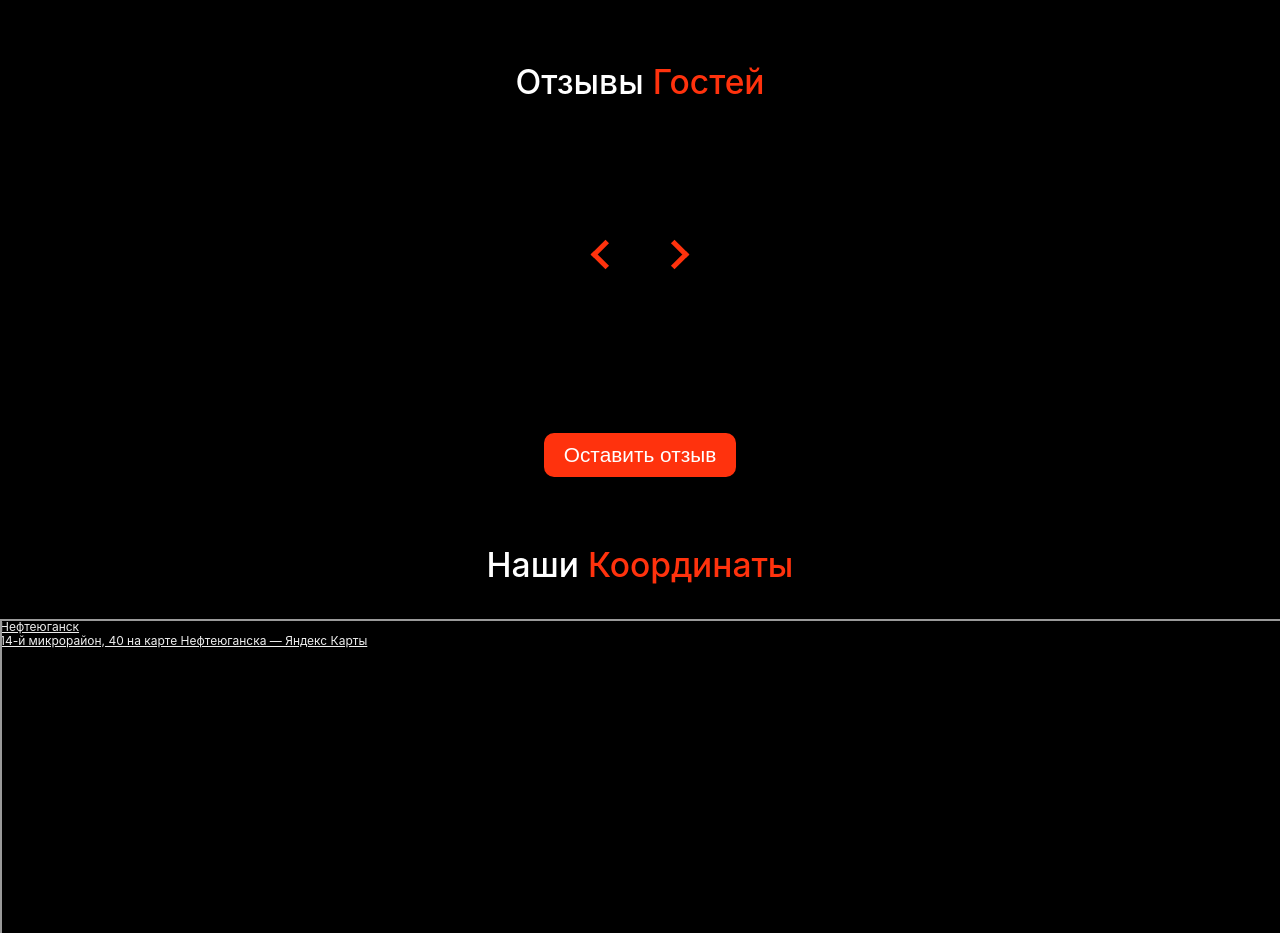
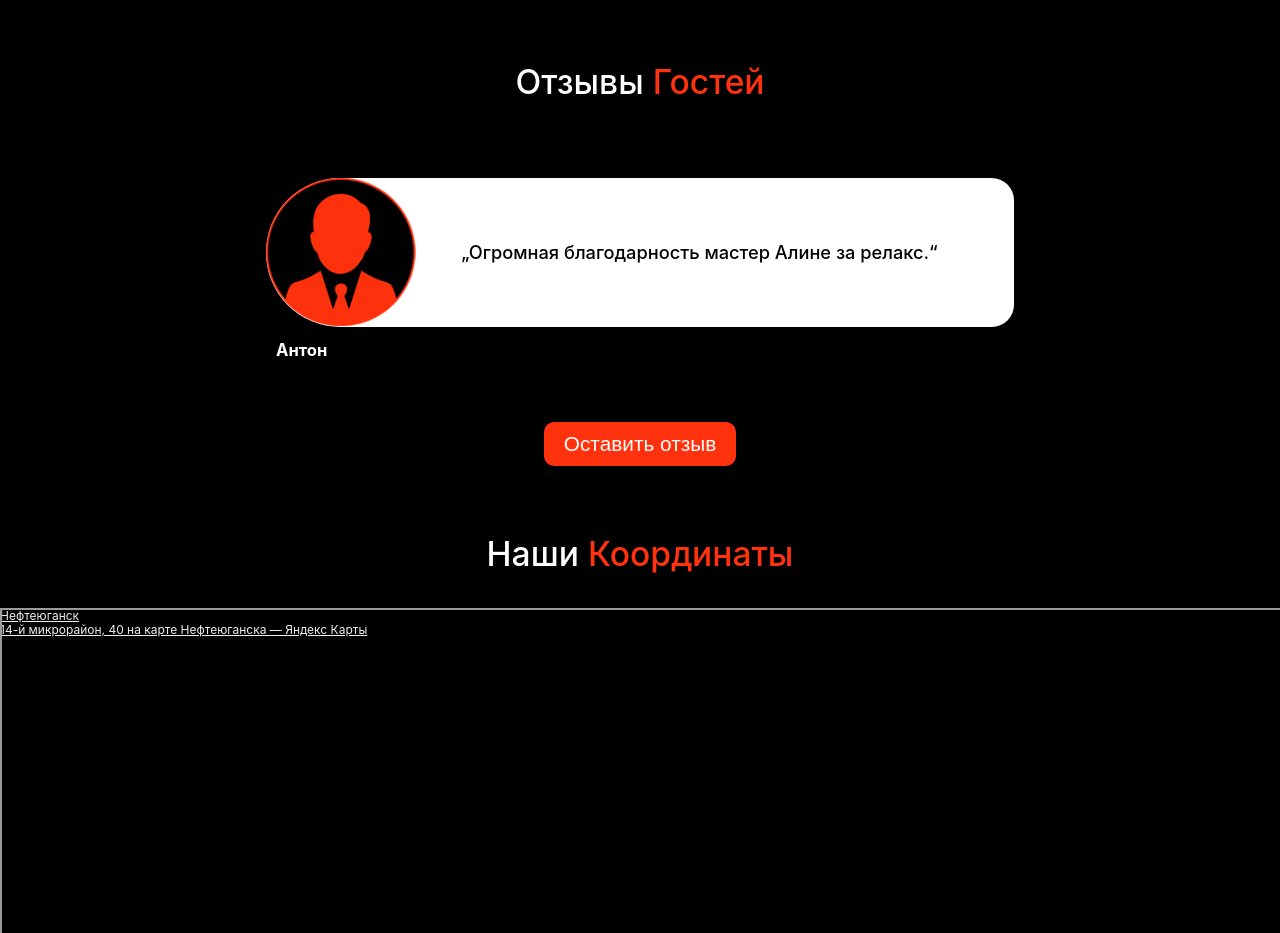
Before and after one commit to IsmailBayramov/menhouse, a Vue app in the folder menhouse/: page / in a window 1280 px wide. Shown: the part 3100-4033 px from the top of the page. Built offline with nearby package versions, Linux system fonts and the light colour scheme; a small style sheet from the web is missing.

Commit message:
fix bug add review

```diff
--- a/menhouse/index.html
+++ b/menhouse/index.html
@@ -5,6 +5,12 @@
     <link rel="icon" href="/favicon.ico">
     <link rel="stylesheet" href="style.css">
     <meta name="viewport" content="width=device-width, initial-scale=1.0">
+
+    <script src="https://cdnjs.cloudflare.com/ajax/libs/jquery/2.1.3/jquery.min.js"></script>
+    <script src="https://cdn.jsdelivr.net/jquery.slick/1.5.0/slick.min.js"></script>
+
+    <link rel="stylesheet" href="//cdn.jsdelivr.net/jquery.slick/1.5.0/slick.css">
+
     <title>Menhouse</title>
   </head>
   <body>
--- a/menhouse/src/components/Container.vue
+++ b/menhouse/src/components/Container.vue
@@ -70,7 +70,6 @@ document.addEventListener('DOMContentLoaded', () => {
 
   initSlider('sales', countSales, widthSales, intervalIdSales);
   initSlider('apartments', countApartments, widthApartments, intervalIdApartments);
-  initSlider('review', countApartments, widthApartments, intervalIdApartments);
 });
 
 </script>
@@ -226,4 +225,9 @@ document.addEventListener('DOMContentLoaded', () => {
 .arrow.right {
   transform: rotate(45deg);
 }
+
+
+.reviews button {
+    visibility: collapse;
+}
 </style>
--- a/menhouse/src/components/container components/Review.vue
+++ b/menhouse/src/components/container components/Review.vue
@@ -1,68 +1,99 @@
+<script setup>
+    window.onload = function () {
+        $(".reviews-slider").slick({
+            autoplay: true,
+            autoplaySpeed: 4000,
+            arrows: true,
+            slidesToScroll: 1,
+        });
+    };
+</script>
+
 <template>
     <p class="container-title">Отзывы <span class="container-orange-title">Гостей</span></p>
-    <div class="our review">
-        <button class="slider-button slider-prev"><div class="arrow left"></div></button>
-        <div class="slider">
-            <div class="slider-line">
-                <div class="review-card">
-                    <div class="text-container">
-                        <p class="review-text">„Огромная благодарность мастер Алине за релакс.“</p>
+    <section class="our reviews">
+        <div class="reviews-container">
+            <div class="reviews-slider">
+                <div class="slide">
+                    <div class="review">
+                        <div class="review-content">
+                            <img src="../../assets/review_template.png" alt="">
+                            <p class="review-text">„Огромная благодарность мастер Алине за релакс.“</p>
+                        </div>
+                        <div class="review-author">
+                            <h2 class="author-name">Антон</h2>
+                        </div>
                     </div>
-                    <p class="reviewer-name">Антон</p>
                 </div>
-                <div class="review-card">
-                    <div class="text-container">
-                        <p class="review-text">„Огромная благодарность мастер Алине за релакс.“</p>
+                <div class="slide">
+                    <div class="review">
+                        <div class="review-content">
+                            <img src="../../assets/review_template.png" alt="">
+                            <p class="review-text">„Огромная благодарность мастер Алине за релакс.“</p>
+                        </div>
+                        <div class="review-author">
+                            <h2 class="author-name">Антон</h2>
+                        </div>
                     </div>
-                    <p class="reviewer-name">Антон</p>
-                </div>
-                <div class="review-card">
-                    <div class="text-container">
-                        <p class="review-text">„Огромная благодарность мастер Алине за релакс.“</p>
-                    </div>
-                    <p class="reviewer-name">Антон</p>
                 </div>
             </div>
         </div>
-        <button class="slider-button slider-next"><div class="arrow right"></div></button>
-    </div>
+    </section>
     <form action="https://apple.com" target="_blank"><button class="container-background-button">Оставить отзыв</button></form>
 </template>
 
 <style scoped>
-.review {
-    margin: 10px;
-    text-align: center;
+
+.reviews {
+    margin-bottom: -3rem;
 }
 
-.review-card {
-    height: auto;
-    display: flex;
-    flex-direction: column;
-    align-items: center;
+.reviews button {
+    visibility: collapse;
 }
 
-.text-container {
-    background: url("../../assets/review_template.png") no-repeat center center;
-    background-size: contain;
-    padding: 5% 5% 5% 20%;
+.reviews-slider {
+    width: 60%;
+    margin: 20px auto;
 }
 
-/* .review img {
-    width: calc(5em + 45vw);
-} */
+.slider img {
+    display: block;
+    margin: auto;
+}
 
-.review p {
+.review {
+    padding-left: 10px;
+    padding-right: 10px;
+}
+.review-content {
+    display: flex;
+    align-items: center;
+    background-color: #fff;
+    border-radius: 100px 30px 30px 100px;
+}
+.review-content img {
+    width: 20%;
+}
+
+.author-name {
     font-size: calc(.4em + .8vw);
-    font-weight: 500;
+    padding-left: 0.6em; /* Используем em */
+    text-align: left;
 }
 
 .review-text {
     color: black;
-    width: 100%;
-    /* margin: calc(5% + 20px) calc(1% + 45px) calc(5% + 20px) calc(17% + 45px); */
+    font-size: calc(.5em + .8vw);
+    font-weight: 500;
+    padding-left: 2.5em; /* Используем em */
+    padding-right: 1.25em; /* Используем em */
 }
 
-.reviewer-name {
+@media (max-width: 455px) {
+    .reviews-slider {
+        width: auto;
+    }
 }
+
 </style>
```
Also changed, not shown: menhouse/src/assets/review_template.png.
